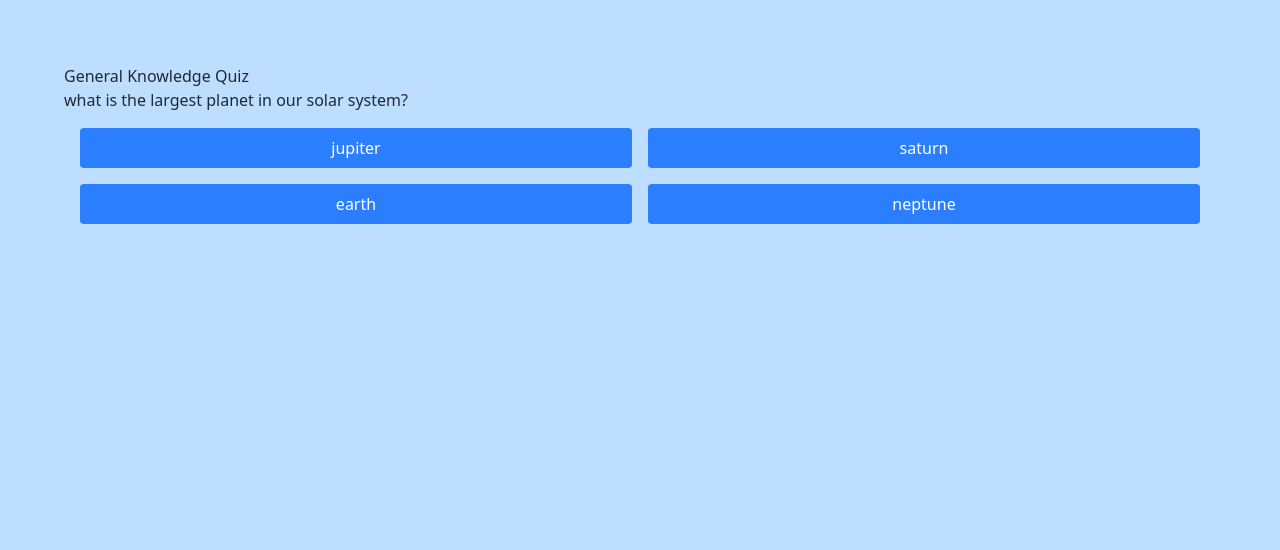
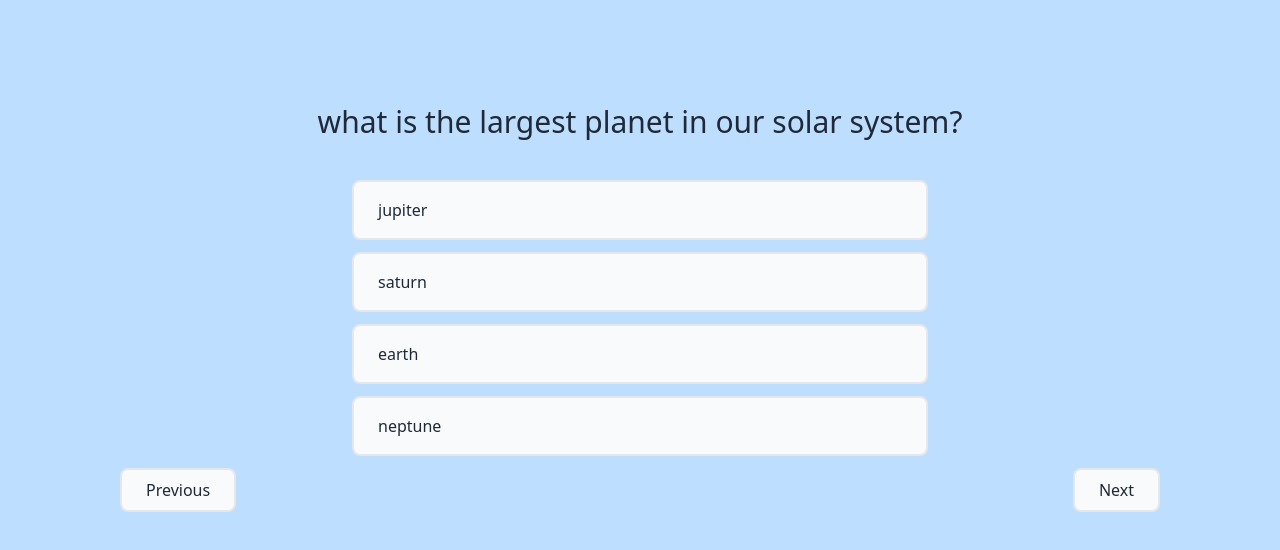
Before and after one commit to Yaksh27/CRG, a React (Vite) app: page /quiz in a window 1280 px wide. Shown: the top 550 px of the page. Built offline with nearby package versions, Linux system fonts and the light colour scheme.

Commit message:
making quiz on my own

```diff
--- a/src/Quiz.jsx
+++ b/src/Quiz.jsx
@@ -1,49 +1,66 @@
 import { useState } from "react";
-import QuestionCard from "./quizComponents/QuestionCard";
-import Result from "./quizComponents/Results";
-import questions from "./data/questions.json"
+import questions from './data/questions.json';
 
 function Quiz(){
     const [currentQuestion, setCurrentQuestion] = useState(0);
-    const [userAnswer, setUserAnswer] = useState([]);
+    const [userAnswer, setUserAnswer] = useState(Array(11).fill(null));
 
-    const handleNext = (isCorrect) =>{
-        setCurrentQuestion(currentQuestion+1);
-        setUserAnswer([...userAnswer,isCorrect])
-    }
-    const resetQuiz = () =>{
-        setCurrentQuestion(0);
-        setUserAnswer([]);
+
+    function handleAnswerSelect(selectedIndex) {
+    const newAnswers = [...userAnswer];
+    newAnswers[currentQuestion] = selectedIndex;
+    setUserAnswer(newAnswers);
+}
+
+    function handleNext(){
+      if(currentQuestion < 10){
+        setCurrentQuestion(currentQuestion + 1);
+      }
+
+      }
+
+    function handlePrev(){
+          if(currentQuestion > 0){
+        setCurrentQuestion(currentQuestion - 1);
+      }
 
     }
 
+
 return(
-   <div>
-        <h2>General Knowledge Quiz</h2>
-        {/* Questions */}
-        {currentQuestion < questions.length ? (
-            <QuestionCard
-                question={questions[currentQuestion]}
-                onAnswerClick={handleNext}
-            />
-        ) : (
-            <div>
-                <h3>Quiz Complete!</h3>
-                <p>Thanks for playing!</p>
-            </div>
-        )}
+    <div>
+       <h1 className="text-3xl text-center mt-10 font-medium ">{questions[currentQuestion].questions}</h1>
+            <div className="max-w-xl mx-auto mt-10">
+            {questions[currentQuestion].answerOptions.map((option, index) => (
+                <button
 
-        {/* Results */}
-        {currentQuestion === questions.length && (
+                   className={`w-full px-6 py-4 mb-3 text-left rounded-lg border-2 transition-colors ${
+    userAnswer[currentQuestion] === index
+        ? 'bg-blue-500 text-white border-blue-500'
+        : 'bg-gray-50 border-gray-200 hover:border-blue-400 hover:bg-blue-50'
+}`}
+                    key={index}
+                   onClick={() => handleAnswerSelect(index)}>
+                    {option.text}
+
+                </button>
+
+            ))}
+        </div>
+        <button
+        onClick={handlePrev}
+        className=" text-center ml-14 px-6 py-2 mb-3 bg-gray-50  rounded-lg border-2 border-gray-200 hover:border-blue-400 hover:bg-blue-50 transition-colors">
+            Previous
+        </button>
+        <button
+        onClick={handleNext}
+        className=" text-center absolute right-30 ml-10 px-6 py-2 mb-3 bg-gray-50 rounded-lg border-2 border-gray-200 hover:border-blue-400 hover:bg-blue-50 transition-colors">
+            Next
+        </button>
 
 
-        <Result
-        userAnswer={userAnswer}
-       question={questions}
-        resetQuiz= {resetQuiz}/>
-         )}
     </div>
-    )
+)
+
 }
-
 export default Quiz;
--- a/src/quizComponents/QuestionCard.jsx
+++ /dev/null
@@ -1,20 +0,0 @@
-const QuestionCard = ({question, onAnswerClick = () => {}}) => {
-    return(
-        <div>
-            <h2>{question.questions}</h2>
-            <div className="grid grid-cols-2 gap-4 p-4">
-                {question.answerOptions.map((option, index) => (
-                    <button
-                        key={index}
-                        className="px-4 py-2 bg-blue-500 text-white rounded hover:bg-blue-600"
-                        onClick={() => onAnswerClick(option.isCorrect)}
-                    >
-                        {option.text}
-                    </button>
-                ))}
-            </div>
-        </div>
-    )
-}
-
-export default QuestionCard;
--- a/src/quizComponents/Results.jsx
+++ /dev/null
@@ -1,15 +0,0 @@
-const Result = ({userAnswer, question, resetQuiz = () => {}}) => {
-
-   const correctAnswer = userAnswer.filter(answer => answer === true).length;
-
-    return(
-        <div>
-            <h2>Results</h2>
-            <p>
-                You answered {correctAnswer} out of {question.length} questions.
-            </p>
-        </div>
-    )
-}
-
-export default Result;
```
